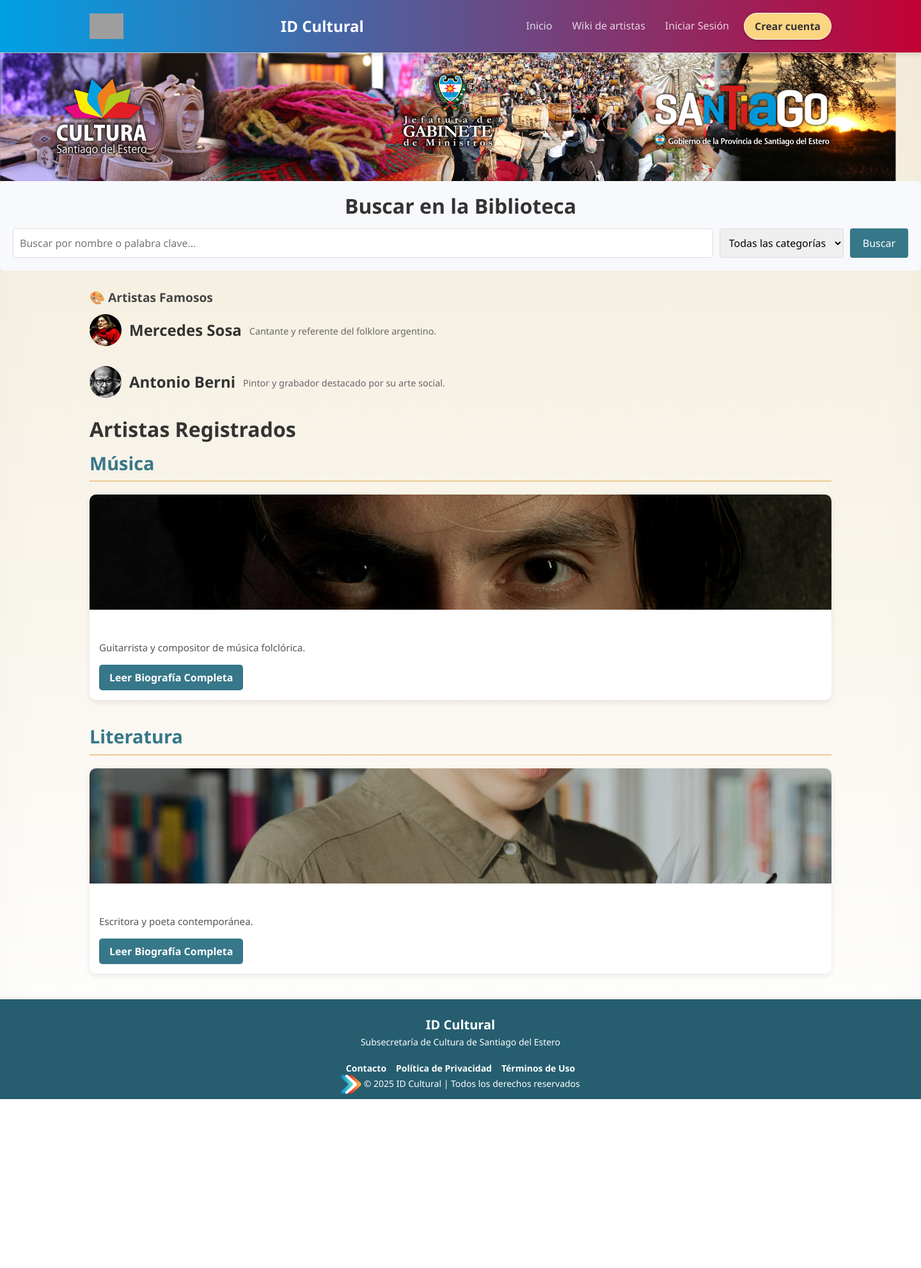
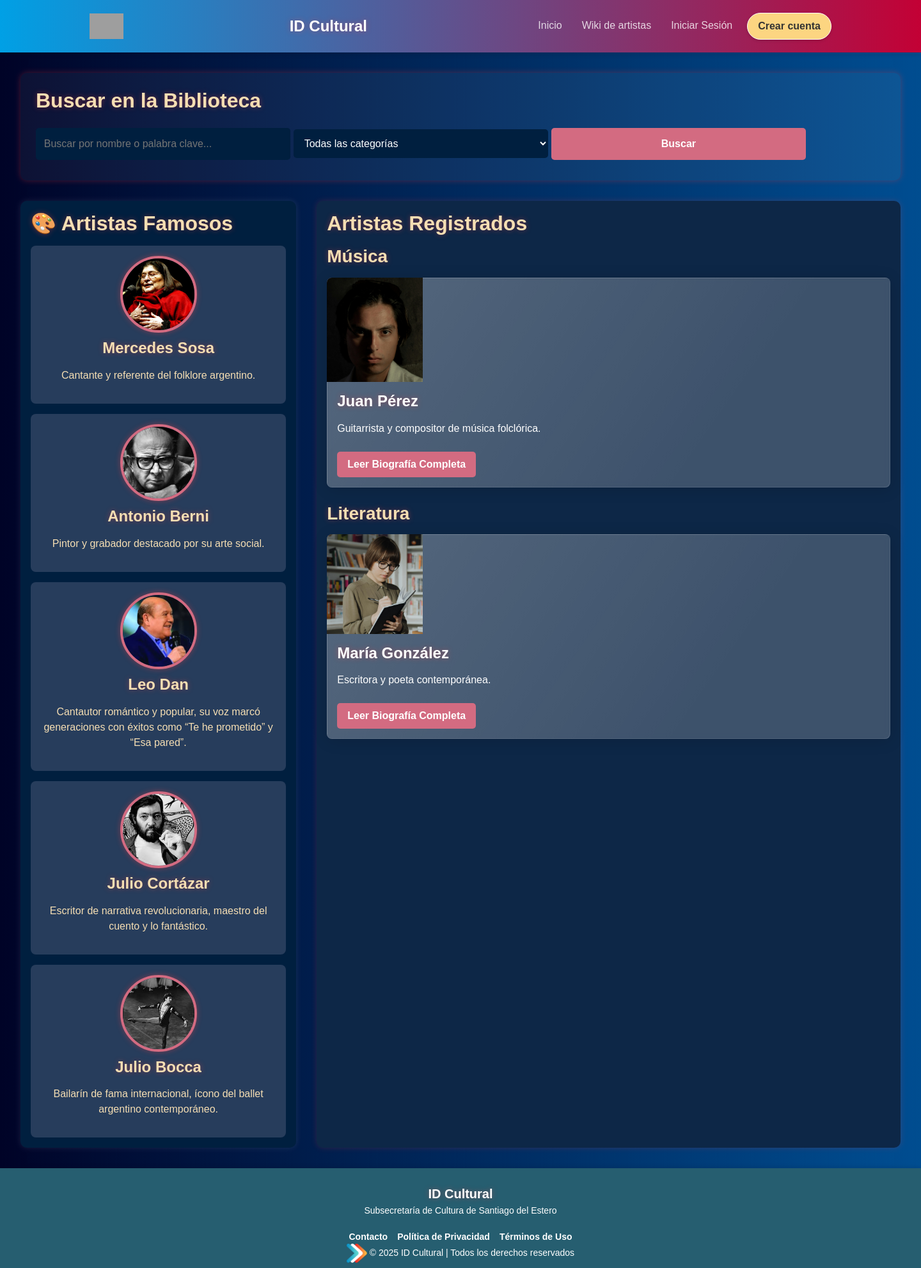
Before and after one commit to runatechdev/ID-Cultural, a PHP site: page /wiki.php in a window 1440 px wide. Shown: the whole page at 64% size. Before the commit the page ends 1718 px from the top, so only its background shows below. Run offline with PHP 8.4, Linux system fonts and the light colour scheme; some libraries are stand-ins or nearby versions; grey boxes are pictures that could not be loaded.

Commit message:
cambio de estilo en la wiki

```diff
--- a/public/static/css/wiki.css
+++ b/public/static/css/wiki.css
@@ -1,163 +1,178 @@
-/* Este es el contenedor que crea las 2 columnas */
-.wiki-layout {
-    display: flex;
-    gap: 30px; /* Espacio entre las columnas */
-    margin-top: 30px;
+#wiki {
+  margin: 0;
+  padding: 0;
+  font-family: 'Orbitron', sans-serif;
+  background: linear-gradient(to right, #000428, #004e92);
+  color: wheat;
+  animation: enterFromTop 1s ease-out forwards;
 }
 
-/* La columna de contenido principal (ocupa más espacio) */
-.main-content {
-    flex: 3; /* Ocupa 3 partes del espacio disponible */
+/* 🧩 Animaciones direccionales suaves */
+@keyframes enterFromTop {
+  0% { opacity: 0; transform: translateY(-60px); }
+  100% { opacity: 1; transform: translateY(0); }
 }
 
-/* La columna de la barra lateral (ocupa menos) */
-.sidebar {
-    flex: 1; /* Ocupa 1 parte del espacio disponible */
-    min-width: 250px; /* Para que no se encoja demasiado */
+@keyframes enterFromBottom {
+  0% { opacity: 0; transform: translateY(60px); }
+  100% { opacity: 1; transform: translateY(0); }
 }
 
-/* Estilo de la barra de búsqueda */
-.search {
-    text-align: center;
-    margin-bottom: 30px;
-    padding: 20px;
-    background-color: #f7f9fc;
-    border-radius: 8px;
+@keyframes enterFromLeft {
+  0% { opacity: 0; transform: translateX(-60px); }
+  100% { opacity: 1; transform: translateX(0); }
 }
 
-.search form {
-    display: flex;
-    gap: 10px;
-    justify-content: center;
+@keyframes enterFromRight {
+  0% { opacity: 0; transform: translateX(60px); }
+  100% { opacity: 1; transform: translateX(0); }
 }
 
-.search input, .search select {
-    padding: 10px;
-    font-size: 1rem;
-    border: 1px solid #ddd;
-    border-radius: 4px;
+/* 🧩 Estructura principal */
+main.full-width {
+  width: 100%;
+  padding: 2rem;
+  box-sizing: border-box;
+  animation: enterFromTop 0.8s ease-out forwards;
 }
 
-.search input { flex-grow: 1; } /* El input de texto ocupa más espacio */
+h2, h3, h4 {
+  font-weight: 600;
+  color: #ff3c3c;
+  text-shadow: 0 0 8px #ff3c3c60;
+  animation: enterFromTop 0.8s ease-out forwards;
+}
+
+.search {
+  background: rgba(255, 255, 255, 0.05);
+  padding: 1.5rem;
+  border-radius: 10px;
+  margin-bottom: 2rem;
+  box-shadow: 0 0 10px rgba(255, 60, 60, 0.3);
+  animation: enterFromTop 0.8s ease-out forwards;
+}
+
+.search input,
+.search select,
+.search button {
+  display: inline-block;
+  margin: 0.5rem 0;
+  padding: 0.8rem;
+  border: none;
+  border-radius: 5px;
+  font-size: 1rem;
+  width: 30%;
+}
+
+.search input,
+.search select {
+  background-color: #001f3f;
+  color: #ffffff;
+}
 
 .search button {
-    padding: 10px 20px;
-    background-color: var(--color-primario);
-    color: white;
-    border: none;
-    font-size: 1rem;
+  background-color: #d36b81;
+  color: #ffffff;
+  font-weight: bold;
   cursor: pointer;
-    border-radius: 4px;
+  transition: background-color 0.3s ease;
 }
 
-/* Sección de cada categoría (Música, Literatura, etc.) */
-.categoria {
-    margin-bottom: 40px;
+.search button:hover {
+  background-color: #cc2c2c;
 }
 
-.categoria h3 {
-    font-size: 1.8rem;
-    color: var(--color-primario);
-    border-bottom: 2px solid var(--color-acento);
-    padding-bottom: 10px;
-    margin-bottom: 20px;
+/* 🧱 Contenido tipo rompecabezas */
+.content-wrapper {
+  display: flex;
+  gap: 2rem;
+  flex-wrap: wrap;
+  animation: enterFromBottom 1s ease-in-out forwards;
 }
 
-/* Contenedor de las tarjetas de artistas (¡ESTO FALTABA!) */
-.cards-container {
-    display: grid;
-    /* Crea una grilla flexible */
-    grid-template-columns: repeat(auto-fill, minmax(280px, 1fr));
-    gap: 20px;
+.sidebar {
+  flex: 1 1 30%;
+  background-color: #001f3f;
+  padding: 1rem;
+  border-radius: 10px;
+  box-shadow: 0 0 10px rgba(255, 255, 255, 0.1);
+  color: wheat;
+  animation: enterFromLeft 0.8s ease-out forwards;
 }
 
-/* Estilo de las tarjetas (cards) de artistas */
-.card {
-    background-color: #fff;
-    border-radius: 10px;
-    box-shadow: 0 4px 10px rgba(0, 0, 0, 0.08);
-    overflow: hidden; /* Para que la imagen no se salga de los bordes redondeados */
-    transition: transform 0.3s ease, box-shadow 0.3s ease;
+.famoso-container {
+  display: grid;
+  grid-template-columns: 1fr;
+  gap: 1rem;
 }
 
-.card:hover {
-    transform: translateY(-5px);
-    box-shadow: 0 8px 20px rgba(0, 0, 0, 0.12);
+.famoso {
+  background-color: #273d5c;
+  padding: 1rem;
+  border-radius: 8px;
+  transition: transform 0.3s ease;
+  text-align: center;
+  animation: enterFromBottom 0.7s ease-out forwards;
+}
+
+.famoso:hover {
+  transform: scale(1.05);
+}
+
+.famoso img {
+  width: 120px;
+  height: 120px;
+  border-radius: 50%;
+  object-fit: cover;
+  margin-bottom: 10px;
+  border: 4px solid #d36b81;
+  box-shadow: 0 0 8px #ff3c3c60;
+}
+
+.main-content {
+  flex: 1 1 65%;
+  background-color: #0d2747;
+  padding: 1rem;
+  border-radius: 10px;
+  box-shadow: 0 0 10px #ff3c3c30;
+  color: wheat;
+  animation: enterFromRight 0.8s ease-out forwards;
+}
+
+.card {
+  display: flex;
+  background-color: #112;
+  margin-bottom: 1.5rem;
+  border-radius: 8px;
+  overflow: hidden;
+  box-shadow: 0 0 6px rgba(100, 23, 23, 0.067);
+  animation: enterFromBottom 0.6s ease-out forwards;
 }
 
 .card img {
-    width: 100%;
-    height: 180px;
+  width: 150px;
+  height: auto;
   object-fit: cover;
 }
 
 .card-info {
-    padding: 15px;
-}
-
-.card-info h4 {
-    margin: 0 0 10px 0;
-    font-size: 1.2rem;
-}
-
-.card-info p {
-    font-size: 0.95rem;
-    color: #555;
-    margin-bottom: 15px;
+  padding: 1rem;
+  color: #ffffff;
 }
 
 .btn-biografia {
   display: inline-block;
-    padding: 8px 16px;
-    background-color: var(--color-primario);
-    color: white;
+  margin-top: 0.5rem;
+  padding: 0.5rem 1rem;
+  background-color: #d36b81;
+  color: #fff;
   border-radius: 5px;
   text-decoration: none;
   font-weight: bold;
+  transition: transform 0.2s ease;
 }
 
-/* Sidebar de artistas famosos */
-.sidebar h2 {
-    font-size: 1.2rem;
-    color: #444;
-    margin-bottom: 15px;
+.btn-biografia:hover {
+  transform: translateY(-2px);
+  background-color: #cc2c2c;
 }
-
-.famoso {
-    display: flex;
-    align-items: center;
-    gap: 12px;
-    margin-bottom: 15px;
-    padding-bottom: 15px;
-    border-bottom: 1px solid #eee;
-}
-
-.famoso:last-child {
-    border-bottom: none;
-}
-
-.famoso img {
-    width: 50px;
-    height: 50px;
-    object-fit: cover;
-    border-radius: 50%;
-}
-
-.famoso h4 {
-    margin: 0;
-    font-weight: bold;
-}
-
-.famoso p {
-    margin: 2px 0 0;
-    color: #666;
-    font-size: 0.9rem;
-}
-
-/* Mensaje de no resultados */
-.no-results {
-    text-align: center;
-    font-size: 1.2rem;
-    color: #888;
-    padding: 40px;
-}
--- a/public/wiki.php
+++ b/public/wiki.php
@@ -9,6 +9,7 @@
     <meta charset="UTF-8">
     <meta name="viewport" content="width=device-width, initial-scale=1.0">
     <title>Biblioteca Digital - DNI Cultural</title>
+    <link rel="stylesheet" href="/static/css/wiki.css" /> <!-- Estilo específico de la Biblioteca Digital -->
 
 <!-- Bootstrap Core -->
 <link href="https://cdn.jsdelivr.net/npm/bootstrap@5.3.3/dist/css/bootstrap.min.css" rel="stylesheet">
@@ -21,12 +22,11 @@
 
     <link rel="stylesheet" href="/static/css/main.css" />
     <!-- Asegúrate de que este archivo exista y contenga el estilo base -->
-    <link rel="stylesheet" href="/static/css/wiki.css" /> <!-- Estilo específico de la Biblioteca Digital -->
     <link rel="stylesheet" href="https://cdnjs.cloudflare.com/ajax/libs/animate.css/4.1.1/animate.min.css" />
 
 </head>
 
-<body>
+<body id="wiki">
 
        <?php
        // navbar.php está en ID-Cultural/components/
@@ -36,80 +36,104 @@
        ?>
 
         <!-- Contenido Principal -->
-    <main>
-        <img src="/static/img/portada.png" alt="Logo Santiago del Estero">
-
-        <!-- Búsqueda -->
+<main class="full-width">
+  <!-- 🌀 Sección de búsqueda -->
   <div class="search">
     <h2>Buscar en la Biblioteca</h2>
     <form id="form-busqueda" action="#" method="get">
-        <input type="text" placeholder="Buscar por nombre o palabra clave..." name="search" id="search" required>
+      <input
+        type="text"
+        placeholder="Buscar por nombre o palabra clave..."
+        name="search"
+        id="search"
+        required
+      />
 
       <select name="categoria" id="categoria">
         <option value="">Todas las categorías</option>
-            <option value="Artesania">Artesania</option>
+        <option value="Artesania">Artesanía</option>
         <option value="Audiovisual">Audiovisual</option>
         <option value="Danza">Danza</option>
         <option value="Teatro">Teatro</option>
-            <option value="Musica">Musica</option>
+        <option value="Musica">Música</option>
         <option value="Literatura">Literatura</option>
         <option value="Escultura">Escultura</option>
-            <!-- Podés agregar más categorías según los datos que tengas -->
       </select>
 
       <button type="submit">Buscar</button>
     </form>
   </div>
 
-
-        <div class="container">
+  <!-- 🖼️ Sidebar: Artistas Famosos -->
+  <div class="content-wrapper">
     <aside class="sidebar">
       <h2>🎨 Artistas Famosos</h2>
-
+      <div class="famoso-container">
         <div class="famoso">
-            <img src="/static/img/merce.jpg" alt="Mercedes Sosa">
+          <img src="/static/img/merce.jpg" alt="Mercedes Sosa" />
           <h4>Mercedes Sosa</h4>
           <p>Cantante y referente del folklore argentino.</p>
         </div>
-
         <div class="famoso">
-            <img src="/static/img/berni.jpg" alt="Antonio Berni">
+          <img src="/static/img/berni.jpg" alt="Antonio Berni" />
           <h4>Antonio Berni</h4>
           <p>Pintor y grabador destacado por su arte social.</p>
         </div>
+
+<div class="famoso">
+  <img src="/static/img/famosos/leo.jpeg" alt="Leo Dan" />
+  <h4>Leo Dan</h4>
+  <p>Cantautor romántico y popular, su voz marcó generaciones con éxitos como “Te he prometido” y “Esa pared”.</p>
+</div>
+<div class="famoso">
+  <img src="/static/img/famosos/cortazar.jpeg" alt="Julio Cortázar" />
+  <h4>Julio Cortázar</h4>
+  <p>Escritor de narrativa revolucionaria, maestro del cuento y lo fantástico.</p>
+</div>
+
+<div class="famoso">
+  <img src="/static/img/famosos/julio.jpeg" alt="Julio Bocca" />
+  <h4>Julio Bocca</h4>
+  <p>Bailarín de fama internacional, ícono del ballet argentino contemporáneo.</p>
+</div>
+
+        <!-- Puedes agregar más artistas aquí -->
+      </div>
     </aside>
 
-            <!-- Sección Dinámica por Categorías -->
+    <!-- 📚 Sección de Artistas Registrados -->
     <section class="main-content" id="biografias">
       <h2>Artistas Registrados</h2>
 
+      <!-- 🎵 Categoría: Música -->
       <div class="categoria" data-category="Música">
         <h3>Música</h3>
         <div class="card">
-                        <img src="/static/img/juanperez.jpg" alt="Juan Pérez">
+          <img src="/static/img/juanperez.jpg" alt="Juan Pérez" />
           <div class="card-info">
             <h4>Juan Pérez</h4>
             <p>Guitarrista y compositor de música folclórica.</p>
             <a href="#" class="btn-biografia">Leer Biografía Completa</a>
           </div>
         </div>
-                </div> <!-- 👈 Cerrás la categoría Música -->
+      </div>
 
+      <!-- 📖 Categoría: Literatura -->
       <div class="categoria" data-category="Literatura">
         <h3>Literatura</h3>
         <div class="card">
-                        <img src="/static/img/dem.jpg" alt="María González">
+          <img src="/static/img/dem.jpg" alt="María González" />
           <div class="card-info">
             <h4>María González</h4>
             <p>Escritora y poeta contemporánea.</p>
             <a href="#" class="btn-biografia">Leer Biografía Completa</a>
           </div>
         </div>
-                </div> <!-- 👈 Cerrás la categoría Literatura -->
+      </div>
     </section>
+  </div>
+</main>
 
-    </main>
-    </div>
 
     <!-- Footer -->
        <?php include("../components/footer.php"); ?>
```
Also changed, not shown: public/static/img/famosos/cortazar.jpeg (added), public/static/img/famosos/julio.jpeg (added), public/static/img/famosos/leo.jpeg (added), static/img/logos/Itse.jpg (deleted), static/img/logos/Itse.png (deleted). Lines whose indentation alone changed are shown as unchanged.
